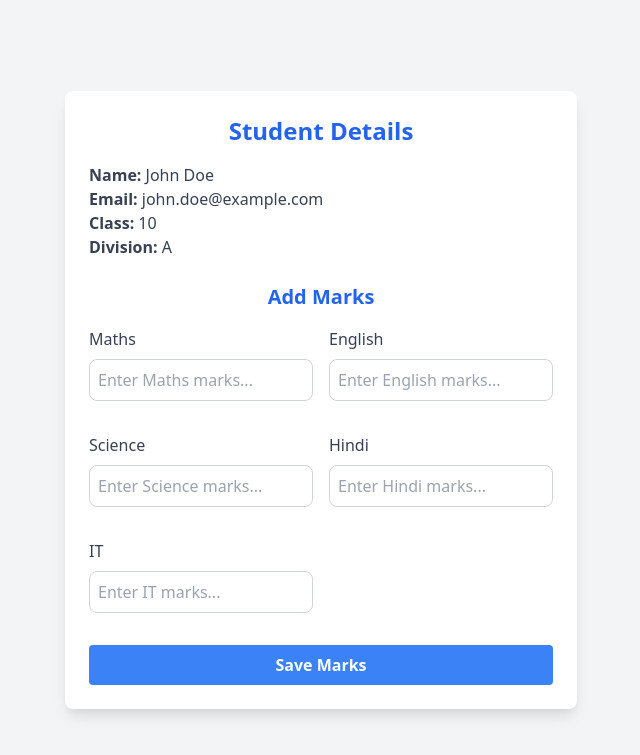
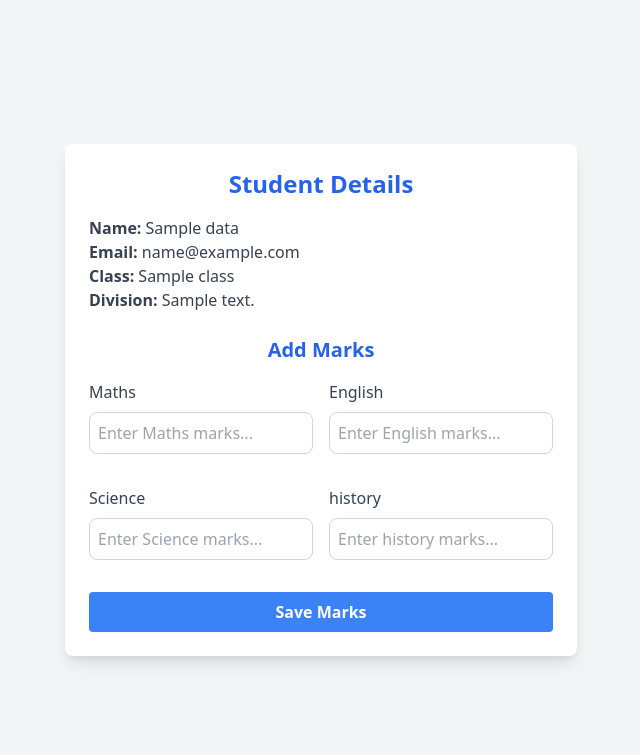
Before and after one commit to muhammedjunaid123/phpProject, a PHP site: template views/markList.php in a window 1280 px wide. Shown: the top 755 px of the page, without its empty margins (319-959 px from the left). Run offline with PHP 8.4, Linux system fonts and the light colour scheme; the template is opened without the code that fills it: most values are stand-ins (such as "Sample title", 1, 10 or a date in 2020).

Commit message:
feat : add mark add and update

```diff
--- a/index.php
+++ b/index.php
@@ -19,12 +19,18 @@ switch (true) {
     case $action == null && $requestUri == '/list':
         listGet();
         break;
+    case $action == null && $requestUri == '/markList':
+        markListGet();
+        break;
     case $action == 'registration':
         registrationPost();
         break;
     case $action == 'login':
         loginPost();
         break;
+    case $action == 'markList':
+        markListPost();
+        break;
     default:
         http_response_code(404);
         echo "404 Not Found";
--- a/views/list.php
+++ b/views/list.php
@@ -74,7 +74,7 @@ $divisions = array_unique(array_column($students, 'division'));
                                 <td class="py-2 px-4 border-b"><?php echo htmlspecialchars($student['class']); ?></td>
                                 <td class="py-2 px-4 border-b"><?php echo htmlspecialchars($student['division']); ?></td>
                                 <td class="py-2 px-4 border-b">
-                                    <button onclick="addMark('<?php echo htmlspecialchars($student['name']); ?>')" class="bg-green-500 hover:bg-green-600 text-white font-bold py-1 px-2 rounded">
+                                    <button onclick="addMark('<?php echo htmlspecialchars($student['email']); ?>')" class="bg-green-500 hover:bg-green-600 text-white font-bold py-1 px-2 rounded">
                                         Add Mark
                                     </button>
                                 </td>
@@ -91,8 +91,8 @@ $divisions = array_unique(array_column($students, 'division'));
     </div>
 
     <script>
-        function addMark(name) {
-            alert("Add Mark functionality for " + name + " is not implemented in this example.");
+        function addMark(email) {
+            window.location.href=`/markList?email=${email}`
         }
     </script>
 </body>
--- a/views/markList.php
+++ b/views/markList.php
@@ -1,11 +1,13 @@
 <!DOCTYPE html>
 <html lang="en">
+
 <head>
     <meta charset="UTF-8">
     <meta name="viewport" content="width=device-width, initial-scale=1.0">
     <title>Add Marks</title>
     <link rel="stylesheet" href="https://cdn.jsdelivr.net/npm/tailwindcss@2.2.19/dist/tailwind.min.css">
 </head>
+
 <body class="bg-gray-100 font-sans">
     <div class="min-h-screen flex items-center justify-center">
         <div class="bg-white shadow-lg rounded-lg max-w-lg w-full p-6">
@@ -13,38 +15,37 @@
 
             <!-- Student Details Section -->
             <div class="mb-6">
-                <p class="text-gray-700"><strong>Name:</strong> John Doe</p>
-                <p class="text-gray-700"><strong>Email:</strong> john.doe@example.com</p>
-                <p class="text-gray-700"><strong>Class:</strong> 10</p>
-                <p class="text-gray-700"><strong>Division:</strong> A</p>
+                <p class="text-gray-700"><strong>Name:</strong> <?php echo ($data['name']) ?></p>
+                <p class="text-gray-700"><strong>Email:</strong> <?php echo ($data['email']) ?></p>
+                <p class="text-gray-700"><strong>Class:</strong> <?php echo ($data['class']) ?></p>
+                <p class="text-gray-700"><strong>Division:</strong> <?php echo ($data['division']) ?></p>
             </div>
 
             <h2 class="text-xl font-bold text-blue-600 mb-4 text-center">Add Marks</h2>
-            <form method="POST" action="submit_marks.php">
+            <form method="POST" action="../index.php">
+
+                <input type="hidden" name="action" value="markList">
+                <input type="hidden" name="std_id" value="<?php echo $data['id'] ?>">
+                <input type="hidden" name="id" value="<?php echo $mark['id']??null ?>">
                 <div class="grid grid-cols-2 gap-4">
                     <div class="mb-4">
                         <label for="maths" class="block text-gray-700 mb-2">Maths</label>
-                        <input type="number" id="maths" name="maths" required class="p-2 border border-gray-300 rounded-lg w-full" placeholder="Enter Maths marks..." min="0" max="100">
+                        <input type="number" id="maths" name="mathematics" value="<?php echo $mark['mathematics'] ?>" required class="p-2 border border-gray-300 rounded-lg w-full" placeholder="Enter Maths marks..." min="0" max="100">
                     </div>
 
                     <div class="mb-4">
                         <label for="english" class="block text-gray-700 mb-2">English</label>
-                        <input type="number" id="english" name="english" required class="p-2 border border-gray-300 rounded-lg w-full" placeholder="Enter English marks..." min="0" max="100">
+                        <input type="number" id="english" name="english" value="<?php echo $mark['english'] ?>" required class="p-2 border border-gray-300 rounded-lg w-full" placeholder="Enter English marks..." min="0" max="100">
                     </div>
 
                     <div class="mb-4">
                         <label for="science" class="block text-gray-700 mb-2">Science</label>
-                        <input type="number" id="science" name="science" required class="p-2 border border-gray-300 rounded-lg w-full" placeholder="Enter Science marks..." min="0" max="100">
+                        <input type="number" id="science" name="science" value="<?php echo $mark['science'] ?>" required class="p-2 border border-gray-300 rounded-lg w-full" placeholder="Enter Science marks..." min="0" max="100">
                     </div>
 
                     <div class="mb-4">
-                        <label for="hindi" class="block text-gray-700 mb-2">Hindi</label>
-                        <input type="number" id="hindi" name="hindi" required class="p-2 border border-gray-300 rounded-lg w-full" placeholder="Enter Hindi marks..." min="0" max="100">
-                    </div>
-
-                    <div class="mb-4">
-                        <label for="it" class="block text-gray-700 mb-2">IT</label>
-                        <input type="number" id="it" name="it" required class="p-2 border border-gray-300 rounded-lg w-full" placeholder="Enter IT marks..." min="0" max="100">
+                        <label for="hindi" class="block text-gray-700 mb-2">history</label>
+                        <input type="number" id="hindi" name="history" value="<?php echo $mark['history'] ?>" required class="p-2 border border-gray-300 rounded-lg w-full" placeholder="Enter history marks..." min="0" max="100">
                     </div>
                 </div>
 
@@ -55,4 +56,5 @@
         </div>
     </div>
 </body>
+
 </html>
```
Also changed, not shown: controllers/studentController.php (+13 -0 lines), models/studentModel.php (+47 -7 lines).
